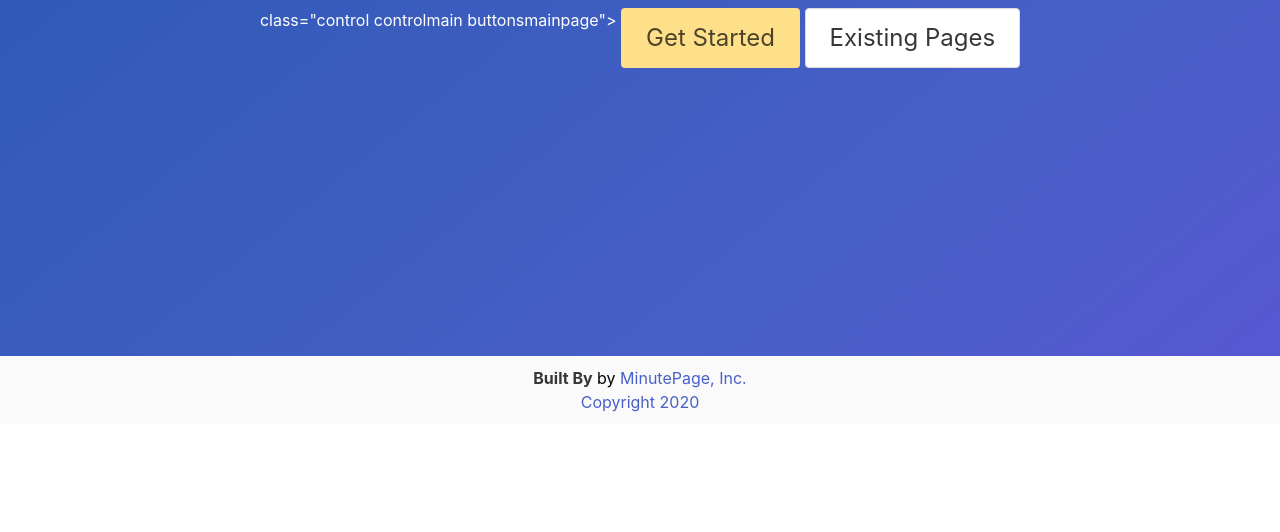
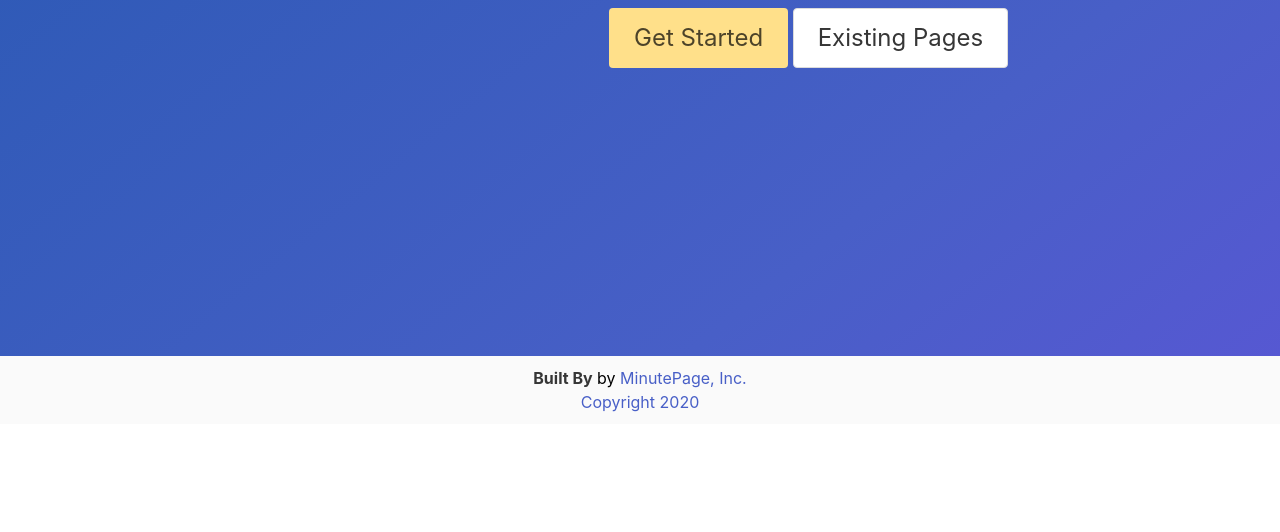
Before and after one commit to dangulo4/minute-page, a website: page public/mainscreen.html in a window 1280 px wide. Shown: the part 268-800 px from the top of the page. Drawn offline with nearby package versions, Linux system fonts and the light colour scheme.

Commit message:
mainscreen

```diff
--- a/public/mainscreen.html
+++ b/public/mainscreen.html
@@ -70,8 +70,7 @@
               <p class="title">
                 Build a New Landing Page
               </p>
-              <p>
-                class="control controlmain buttonsmainpage">
+              <p class="control controlmain buttonsmainpage">
                 <!-- <button class="button is-large is-warning"> -->
                 <a class="button is-large is-warning" href="/questions">
                   <span>Get Started</span>
```
